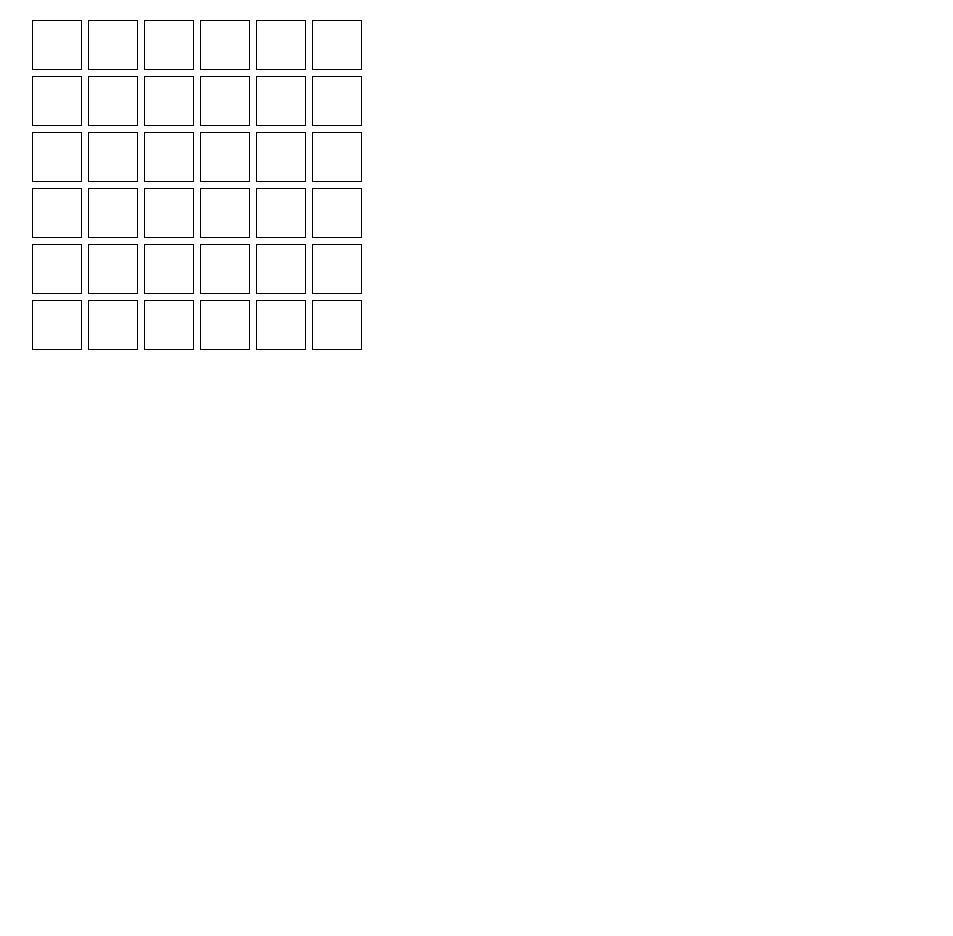
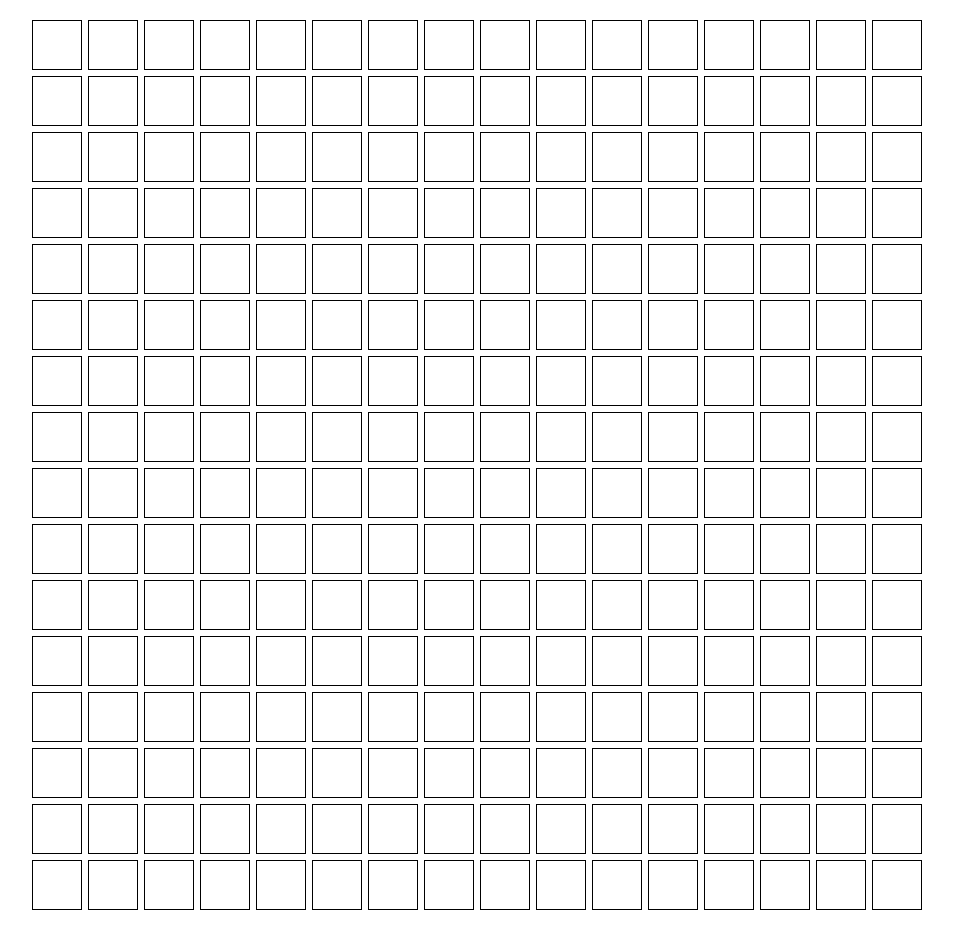
Before and after one commit to ReactJSResources/react-webpack-babel, a React app: page / in a window 1280 px wide. Shown: the whole page, without its empty margins (71-1024 px from the left). Before the commit the page ends 800 px from the top, so only its background shows below. Built offline with nearby package versions, Linux system fonts and the light colour scheme.

Commit message:
abstracted the data to data.jsx for one source of truth

```diff
--- a/src/components/app.jsx
+++ b/src/components/app.jsx
@@ -1,4 +1,5 @@
 import React from 'react';
+import MatrixID from './data.jsx';
 import Matrix from './matrix.jsx';
 import styles from '../index.scss';
 import 'bootstrap/dist/css/bootstrap.min.css';
--- /dev/null
+++ b/src/components/data.jsx
@@ -0,0 +1,3 @@
+var numRows = 16;
+var numCols = 16;
+export var matrixID = [numRows,numCols];
--- a/src/components/matrix.jsx
+++ b/src/components/matrix.jsx
@@ -2,18 +2,13 @@ import React from 'react';
 import Column from './row.jsx';
 import styles from '.././index.scss';
 import 'bootstrap/dist/css/bootstrap.min.css';
-
+import {matrixID} from './data.jsx';
 export default class Matrix extends React.Component {
   render(){
-    return(
-      <div className={styles.matrix}>
-        <Column/>
-        <Column/>
-        <Column/>
-        <Column/>
-        <Column/>
-        <Column/>
-      </div>
-    )
+    var matrix = []
+    for(var i=0; i<matrixID[0];i++){
+        matrix.push(<Column/>)
+    }
+  return(<div className={styles.matrix}>{matrix}</div>)
   }
 }
--- a/src/components/row.jsx
+++ b/src/components/row.jsx
@@ -2,18 +2,16 @@ import React from 'react';
 import Cell from './cell.jsx';
 import styles from '.././index.scss';
 import 'bootstrap/dist/css/bootstrap.min.css';
+import {matrixID} from './data.jsx'
 
 export default class Column extends React.Component {
   render(){
+    var matrix = []
+    for(var i=0;i<matrixID[1];i++){
+      matrix.push(<Cell/>)
+    }
     return(
-      <div className={styles.matrixColumn}>
-        <Cell/>
-        <Cell/>
-        <Cell/>
-        <Cell/>
-        <Cell/>
-        <Cell/>
-      </div>
+      <div className={styles.matrixColumn}>{matrix}</div>
     )
   }
 }
```
